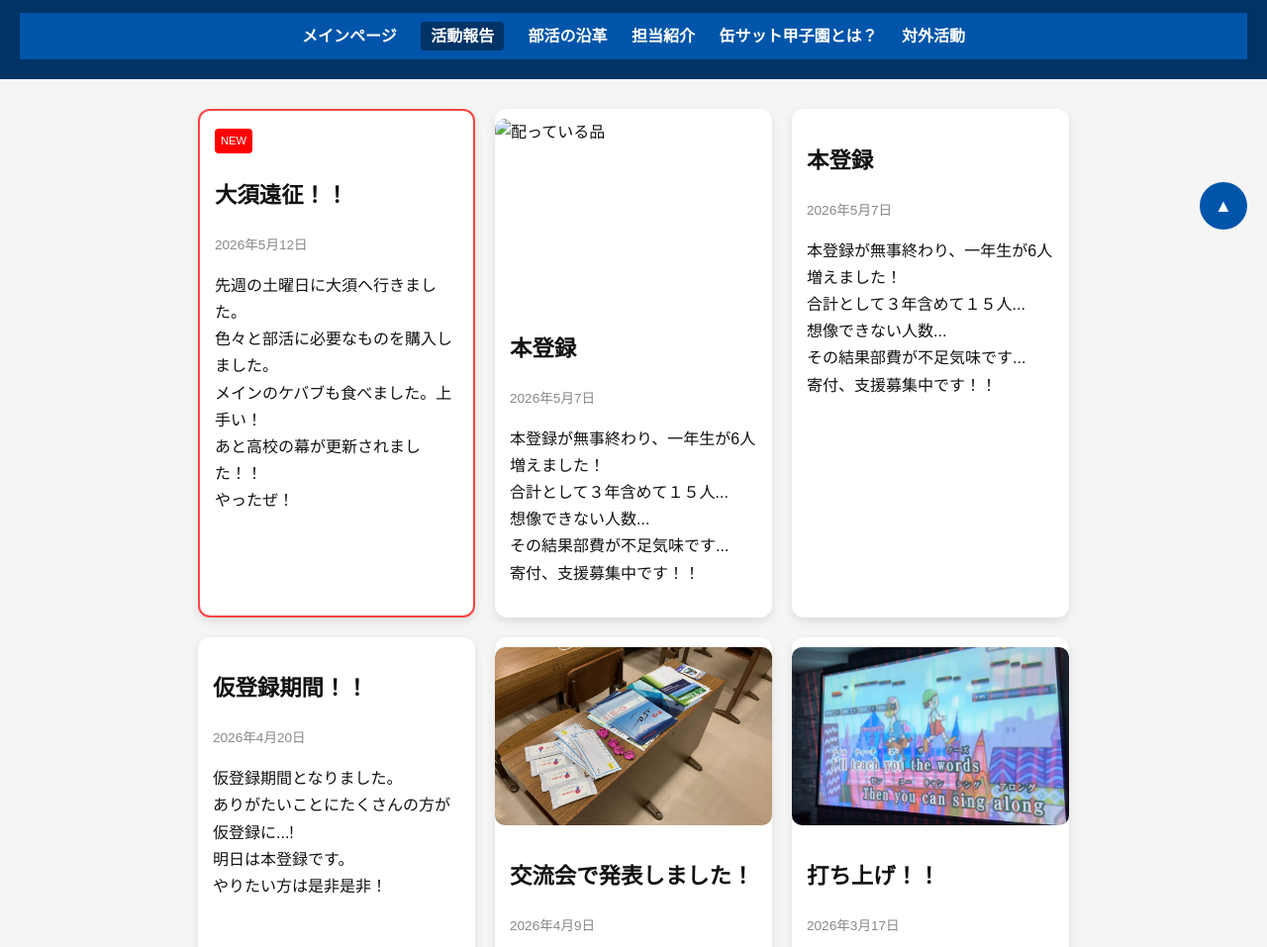
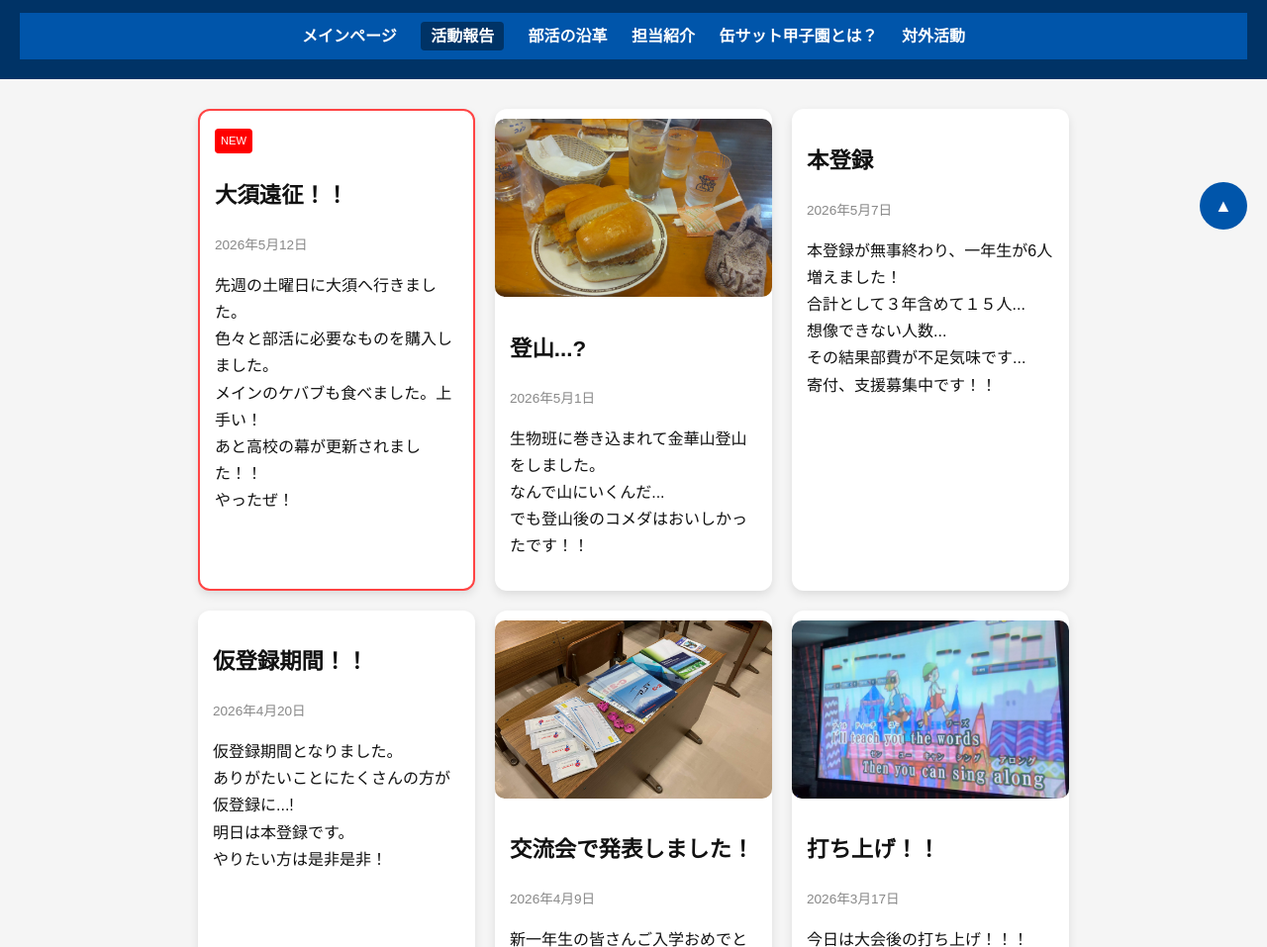
Before and after one commit to gifukitacansat-bit/club_site, a plain HTML site: page news.html in a window 1280 px wide. Shown: the part 548-1505 px from the top of the page at 99% size. Drawn offline with Linux system fonts and the light colour scheme.

Commit message:
Update news.html

```diff
--- a/news.html
+++ b/news.html
@@ -101,15 +101,13 @@
      </div>
 
      <div class="article">
-       <img src="" alt="配っている品" class="thumb">
+       <img src="images/s-20260429_034043779_iOS.jpg" alt="コメダ珈琲" class="thumb">
        <div class="content">
-          <h2>本登録</h2>
-          <p class="date">2026年5月7日</p>
-          <p>本登録が無事終わり、一年生が6人増えました！
-             <br>合計として３年含めて１５人...
-             <br>想像できない人数...
-             <br>その結果部費が不足気味です...
-             <br>寄付、支援募集中です！！
+          <h2>登山...?</h2>
+          <p class="date">2026年5月1日</p>
+          <p>生物班に巻き込まれて金華山登山をしました。
+             <br>なんで山にいくんだ...
+             <br>でも登山後のコメダはおいしかったです！！
           </p>
        </div>
      </div>
@@ -383,7 +381,7 @@
 
 <footer role="contentinfo">
   <p>© 2026 科学部缶サット班</p>
-  <p>最終更新日：2026年3月</p>
+  <p>最終更新日：2026年5月</p>
 </footer>
 
 <a href="#top" class="to-top" aria-label="ページトップへ移動" title="ページトップへ移動">▲</a>
```
